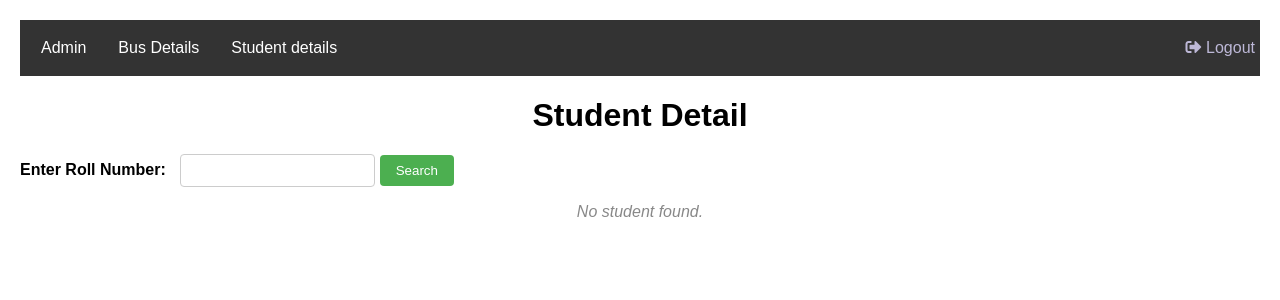
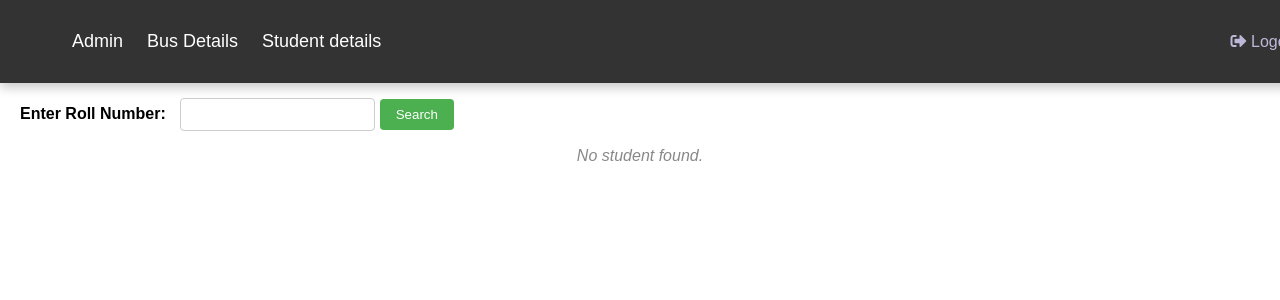
Before and after one commit to SooryaPandian/Bus-fee-Payement--Python, a Flask app: page /student in a window 1280 px wide. Shown: the top 300 px of the page. Run offline with Flask 3, Linux system fonts and the light colour scheme.

Commit message:
Update student.html

```diff
--- a/templates/student.html
+++ b/templates/student.html
@@ -65,31 +65,51 @@
             display: flex;
             justify-content: space-between;
             align-items: center;
-            padding: 5px;
+            padding: 15px 20px;
+            width: 100%;
+            position: fixed;
+            top: 0;
+            left: 0;
+            box-shadow: 0 5px 10px rgba(0, 0, 0, 0.2);
+            z-index: 1000; /* Ensure it stays on top */
         }
 
-        nav ul {
-            list-style-type: none;
-            margin: 0;
-            padding: 0;
+        .nav-links {
+            display: flex;
+            align-items: center;
         }
 
-        nav ul li {
-            float: left;
+        .nav-links li {
+            list-style: none;
+            margin: 0 12px;
         }
 
-        nav ul li a {
-            display: block;
+        .nav-links li a {
+            position: relative;
             color: white;
-            text-align: center;
-            padding: 14px 16px;
+            font-size: 18px;
+            font-weight: 500;
+            padding: 6px 0;
             text-decoration: none;
+            transition: all 0.4s ease;
         }
 
-        nav ul li a:hover {
-            background-color: #ddd;
-            color: black;
+        .nav-links li a:before {
+            content: '';
+            position: absolute;
+            bottom: 0;
+            left: 0;
+            height: 3px;
+            width: 0%;
+            background-color: #4CAF50;
+            border-radius: 12px;
+            transition: all 0.4s ease;
         }
+
+        .nav-links li a:hover:before {
+            width: 100%;
+        }
+
         .logout a {
             color: #bdb8d7;
             text-decoration: none;
@@ -102,7 +122,7 @@
 </head>
 <body>
     <nav>
-        <ul>
+        <ul class="nav-links">
             <li><a href="/admin">Admin</a></li>
             <li><a href="/transport">Bus Details</a></li>
              <li><a href="/student">Student details</a></li>
```
